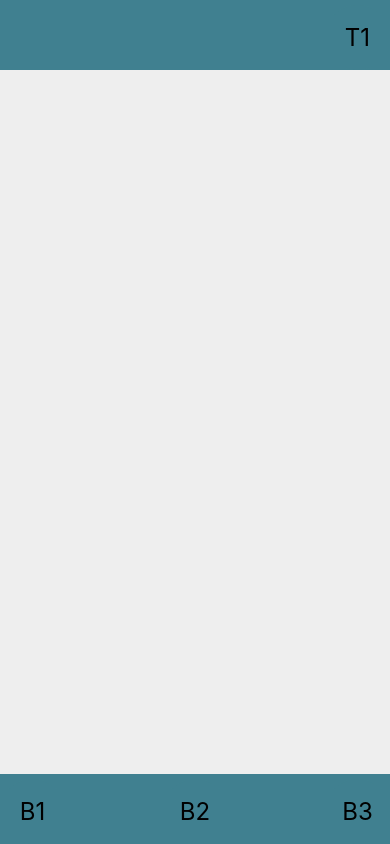
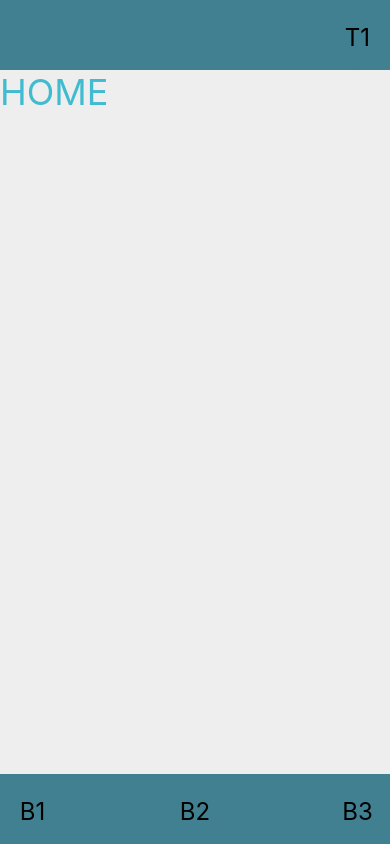
Before and after one commit to austinhnelson/Hiking-App, a React Native app: screen / in a window 390 px wide. Built offline with nearby package versions, Linux system fonts and the light colour scheme.

Commit message:
multiple center views are working

```diff
--- a/App.js
+++ b/App.js
@@ -1,6 +1,11 @@
-import {Button, SafeAreaView, StyleSheet, Text, TouchableHighlight, View} from 'react-native';
+import {SafeAreaView, StatusBar, StyleSheet, Text, TouchableHighlight, View} from 'react-native';
 import * as RemoteAccess from './components/RemoteAccess';
 import {Buttons, Colors} from './styles/index'
+import {useState} from "react";
+import {HomeScreen} from "./components/HomeScreen";
+import {RecordScreen} from "./components/RecordingScreen";
+import {PersonalScreen} from "./components/PersonalScreen";
+import {SettingsScreen} from "./components/SettingsScreen";
 
 export default function App() {
     /*const clicked = () => {
@@ -10,11 +15,9 @@ export default function App() {
         RemoteAccess.loadRoute(1).then(value => alert(value.points));
         //RemoteAccess.loadRoutesByUser('my name').then(value => console.log(value));
     };*/
+    const [currentView, setCurrentView] = useState('home');
 
-    const doNothing = () => {
-    };
-
-    const MyButton = ({ text, onPress }) => (
+    const MyButton = ({text, onPress}) => (
         <TouchableHighlight style={styles.button} onPress={onPress}>
             <Text style={styles.text}>{text}</Text>
         </TouchableHighlight>
@@ -23,22 +26,40 @@ export default function App() {
 
     const renderTopBar = (
         <View style={[styles.buttonBar, {justifyContent: 'flex-end'}]}>
-            {MyButton({text: 'T1', onPress: doNothing})}
+            {MyButton({text: 'T1', onPress: () => setCurrentView('settings')})}
         </View>
     );
 
     const renderBottomBar = (
         <View style={styles.buttonBar}>
-            {MyButton({text: 'B1', onPress: doNothing})}
-            {MyButton({text: 'B2', onPress: doNothing})}
-            {MyButton({text: 'B3', onPress: doNothing})}
+            {MyButton({text: 'B1', onPress: () => setCurrentView('home')})}
+            {MyButton({text: 'B2', onPress: () => setCurrentView('record')})}
+            {MyButton({text: 'B3', onPress: () => setCurrentView('personal')})}
         </View>
     );
 
+    const renderCurrentView = () => {
+        switch (currentView) {
+            case 'home':
+                return HomeScreen();
+            case 'record':
+                return RecordScreen();
+            case 'personal':
+                return PersonalScreen();
+            case 'settings':
+                return SettingsScreen();
+            default:
+                return HomeScreen();
+        }
+    };
+
     return (
         <SafeAreaView style={styles.container}>
+            <StatusBar barStyle='default'/>
             {renderTopBar}
-            <View style={styles.screen}></View>
+            <View style={styles.screen}>
+                {renderCurrentView()}
+            </View>
             {renderBottomBar}
         </SafeAreaView>
     );
--- a/components/HomeScreen.js
+++ b/components/HomeScreen.js
@@ -0,0 +1,20 @@
+import {StyleSheet, Text, View} from 'react-native';
+import {Colors} from '../styles/index';
+
+export const HomeScreen = () => {
+    return (
+        <View style={styles.view}>
+            <Text style={styles.text}>HOME</Text>
+        </View>
+    );
+}
+
+const styles = StyleSheet.create({
+    view: {
+        backgroundColor: Colors.background,
+    },
+    text: {
+        color: Colors.accent,
+        fontSize: 36,
+    },
+});
--- a/components/PersonalScreen.js
+++ b/components/PersonalScreen.js
@@ -0,0 +1,20 @@
+import {StyleSheet, Text, View} from 'react-native';
+import {Colors} from '../styles/index';
+
+export const PersonalScreen = () => {
+    return (
+        <View style={styles.view}>
+            <Text style={styles.text}>PERSONAL</Text>
+        </View>
+    );
+}
+
+const styles = StyleSheet.create({
+    view: {
+        backgroundColor: Colors.background,
+    },
+    text: {
+        color: Colors.accent,
+        fontSize: 36,
+    },
+});
--- a/components/RecordingScreen.js
+++ b/components/RecordingScreen.js
@@ -0,0 +1,20 @@
+import {StyleSheet, Text, View} from 'react-native';
+import {Colors} from '../styles/index';
+
+export const RecordScreen = () => {
+    return (
+        <View style={styles.view}>
+            <Text style={styles.text}>RECORD</Text>
+        </View>
+    );
+}
+
+const styles = StyleSheet.create({
+    view: {
+        backgroundColor: Colors.background,
+    },
+    text: {
+        color: Colors.accent,
+        fontSize: 36,
+    },
+});
--- a/components/RemoteAccess.js
+++ b/components/RemoteAccess.js
@@ -29,7 +29,7 @@ async function loadRoute(routeID) {
     return await response.json();
 }
 
-async function loadRoutesByUser(username){
+async function loadRoutesByUser(username) {
     const posts = await loadPostsByUser(username);
     let routes = [];
     for (let i = 0; i < posts.length; i++) {
--- a/components/SettingsScreen.js
+++ b/components/SettingsScreen.js
@@ -0,0 +1,20 @@
+import {StyleSheet, Text, View} from 'react-native';
+import {Colors} from '../styles/index';
+
+export const SettingsScreen = () => {
+    return (
+        <View style={styles.view}>
+            <Text style={styles.text}>SETTINGS</Text>
+        </View>
+    );
+}
+
+const styles = StyleSheet.create({
+    view: {
+        backgroundColor: Colors.background,
+    },
+    text: {
+        color: Colors.accent,
+        fontSize: 36,
+    },
+});
--- a/styles/buttons.js
+++ b/styles/buttons.js
@@ -4,7 +4,7 @@ const base = {
 };
 export const small = {
     paddingHorizontal: 10,
-    paddingVertical: 10 ,
+    paddingVertical: 10,
     width: 65,
     height: 65,
 };
--- a/styles/index.js
+++ b/styles/index.js
@@ -1,4 +1,4 @@
 import * as Buttons from './buttons'
 import * as Colors from './colors'
 
-export {Colors, Buttons }
+export {Colors, Buttons}
```
